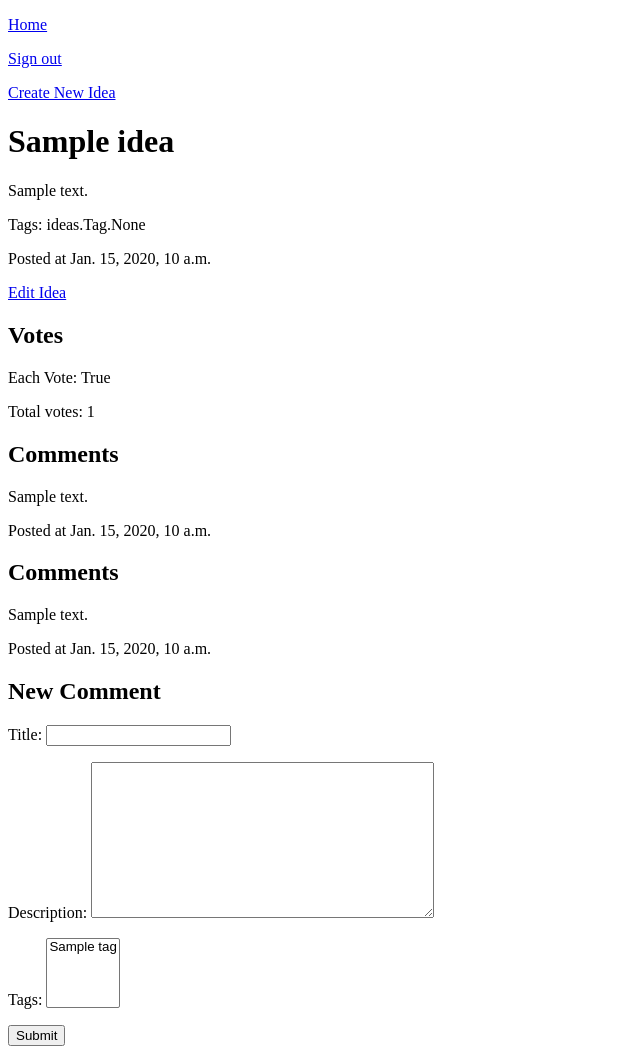
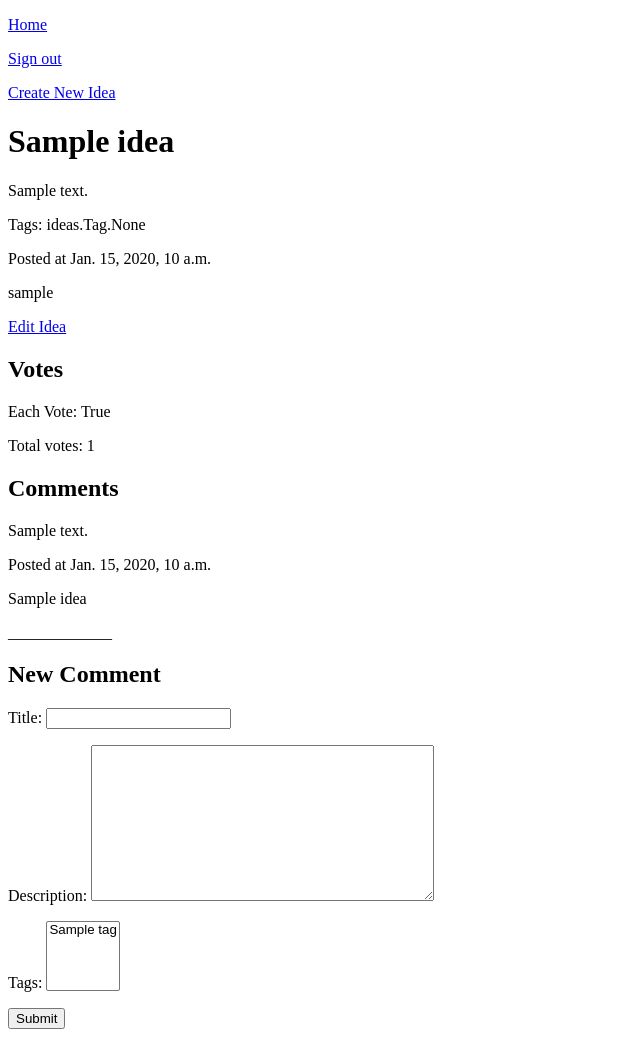
Before and after one commit to SarahJaine/isl-ideas-old, a Django app: template islideas/templates/ideas/idea_detail.html in a window 1280 px wide. Shown: the whole page, without its empty margins (0-640 px from the left). After the commit the page ends 1029 px from the top, so only its background shows below. Run offline with Django 3.2, Linux system fonts and the light colour scheme; the template is opened without the code that fills it: values that come from a table or form of the project are taken from there, others are empty; tables that the repository leaves empty hold one stand-in row (values such as "Sample post"); some libraries are stand-ins or nearby versions.

Commit message:
added individual votes and comments to idea_detail

```diff
--- a/islideas/ideas/models.py
+++ b/islideas/ideas/models.py
@@ -53,8 +53,6 @@ class Vote(models.Model):
 # add subclass Meta for default ordering etc for all
 
 
-
-
 class Comment(models.Model):
     # user = models.ForeignKey(User)
     idea = models.ForeignKey(Idea)
--- a/islideas/templates/ideas/idea_detail.html
+++ b/islideas/templates/ideas/idea_detail.html
@@ -9,25 +9,23 @@
   <!-- tags won't display -->
   <p>Tags: {{idea.tags}}</p>
   <p>Posted at {{ idea.date }}</p>
-  <a href="{% url 'idea_edit' slug=idea.slug %}">Edit Idea</a>
+  <p>{{ idea.slug }}</p>
+  <a href="{% url 'idea_edit' idea.slug %}">Edit Idea</a>
 
 <h2>Votes</h2>
   <p>Each Vote:
-    {% for vote in related_votes %}
+    {% for vote in idea.vote_set.all %}
       {{ vote.vote_1 }}
     {% endfor %}
   </p>
   <p>Total votes: {{ idea.votes }}</p>
 
 <h2>Comments</h2>
-  {% for comment in comments %}
+  {% for comment in idea.comment_set.all %}
     <p>{{ comment.description }}</p>
     <p>Posted at {{comment.date }}</p>
-  {% endfor %}
-<h2>Comments</h2>
-  {% for comment in posted_comments %}
-    <p>{{ comment.description }}</p>
-    <p>Posted at {{comment.date }}</p>
+    <p>{{ comment.idea }}</p>
+    <p>_____________</p>
   {% endfor %}
 
 <h2>New Comment</h2>
```
Also changed, not shown: islideas/views.py (+7 -2 lines).
